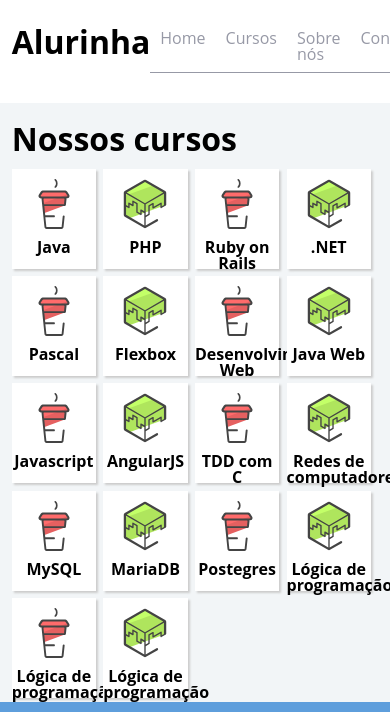
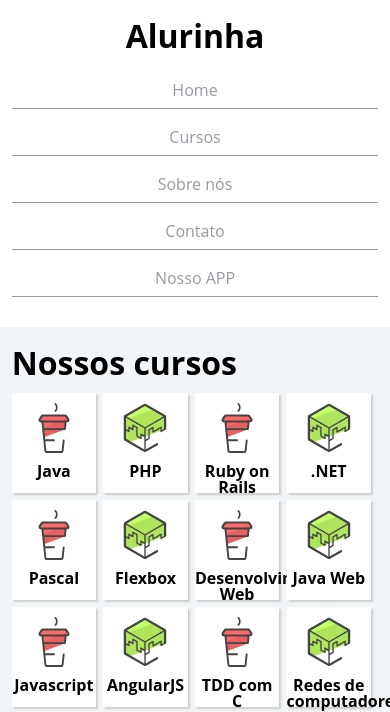
Before and after one commit to eugeniocarvalho/posicione-elementos-com-flexbox, a plain HTML site: page index.html in a window 390 px wide. Shown: the top 712 px of the page. Drawn offline with Linux system fonts and the light colour scheme.

Commit message:
adicionado parte mobile

```diff
--- a/css/flexbox.css
+++ b/css/flexbox.css
@@ -62,3 +62,15 @@
 .rodapePrincipal-contatoForm-submit {
   margin-left: .5rem;
 }
+
+
+/* mobile */
+.cabecalhoPrincipal-nav {
+  flex-direction: column;
+}
+
+.cabecalhoPrincipal .container {
+  flex-direction: column;
+  align-items: initial;
+  text-align: center;
+}
```
